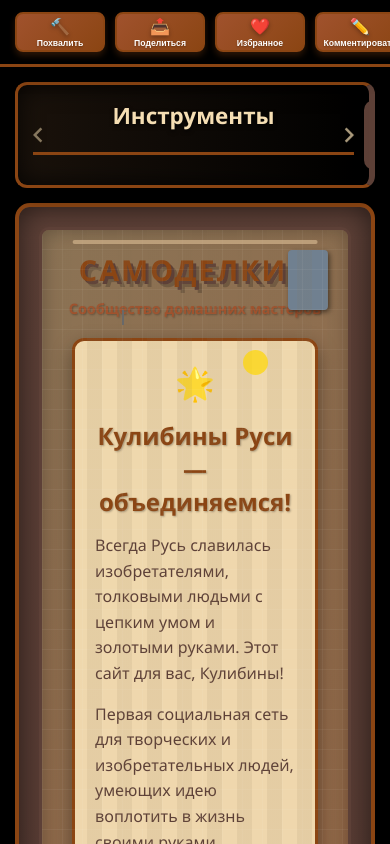
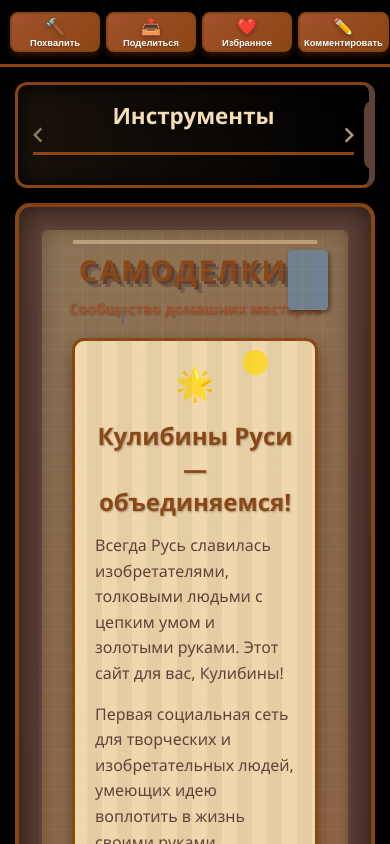
Before and after one commit to Zabretta/Zabretta, a Next.js app: page / in a window 390 px wide. Shown: the top 844 px of the page. Built offline with nearby package versions, Linux system fonts and the light colour scheme.

Commit message:
сохранил css после настройки адаптивности

```diff
--- a/components/Workbench.css
+++ b/components/Workbench.css
@@ -72,7 +72,7 @@ html, body {
   background: rgba(0, 0, 0, 0.95); /* Полупрозрачный черный */
   backdrop-filter: blur(10px);
   border-bottom: 3px solid #8B4513;
-  padding: 12px 15px;
+  padding: 12px 10px; /* Уменьшено с 15px */
   box-shadow: 0 5px 15px rgba(0, 0, 0, 0.8);
   width: 100%;
   box-sizing: border-box;
@@ -90,7 +90,7 @@ html, body {
 .tools-panel::-webkit-scrollbar-track {
   background: rgba(0, 0, 0, 0.9);
   border-radius: 6px;
-  margin: 0 15px;
+  margin: 0 10px; /* Уменьшено с 15px */
   border: 1px solid #5D4037;
 }
 
@@ -107,8 +107,9 @@ html, body {
 .tools-container {
   display: flex;
   justify-content: space-between; /* Равномерное распределение для 5 кнопок */
-  gap: 10px;
+  gap: 6px; /* Уменьшено с 10px - меньше расстояния между кнопками */
   flex-wrap: nowrap;
+  width: 100%;
 }
 
 /* Кнопки верхней панели */
@@ -118,8 +119,8 @@ html, body {
   align-items: center;
   justify-content: center;
   flex: 1; /* Равномерное распределение ширины */
-  min-width: 110px; /* Минимальная ширина */
-  max-width: 160px; /* Максимальная ширина */
+  min-width: 120px; /* Увеличено с 110px */
+  max-width: 200px; /* Увеличено с 160px */
   height: 60px;
   background: linear-gradient(135deg, #A0522D, #8B4513);
   border: 2px solid #8B4513;
@@ -131,16 +132,18 @@ html, body {
   position: relative;
   overflow: hidden;
   flex-shrink: 0;
+  padding: 0 5px; /* Добавлены внутренние отступы */
 }
 
 /* Мобильный вид кнопок */
 .tool.mobile {
-  min-width: 90px;
+  min-width: 100px; /* Увеличено с 90px */
   height: 50px;
+  padding: 0 4px; /* Добавлены внутренние отступы */
 }
 
 .tool.mobile .tool-label {
-  font-size: 0.65em;
+  font-size: 0.7em; /* Немного увеличено с 0.65em */
 }
 
 .tool::before {
@@ -178,10 +181,14 @@ html, body {
 }
 
 .tool-label {
-  font-size: 0.75em;
+  font-size: 0.8em; /* Увеличено с 0.75em */
   font-weight: 600;
   text-shadow: 0 1px 2px rgba(0, 0, 0, 0.3);
   z-index: 1;
+  white-space: nowrap; /* Текст не переносится */
+  overflow: hidden;
+  text-overflow: ellipsis; /* Многоточие если не помещается */
+  max-width: 100%;
 }
 
 /* Основной контейнер верстака - Grid */
```
